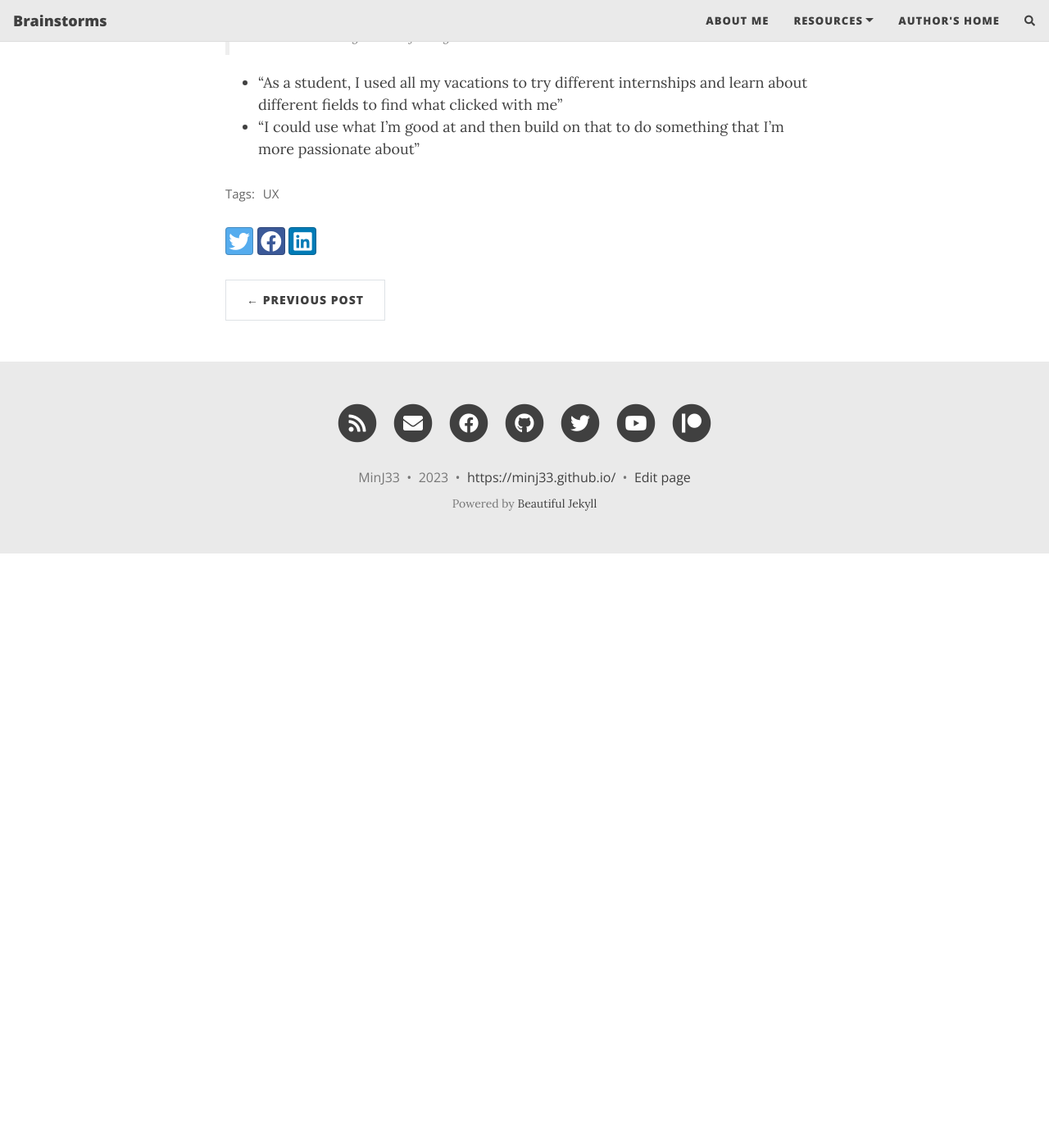
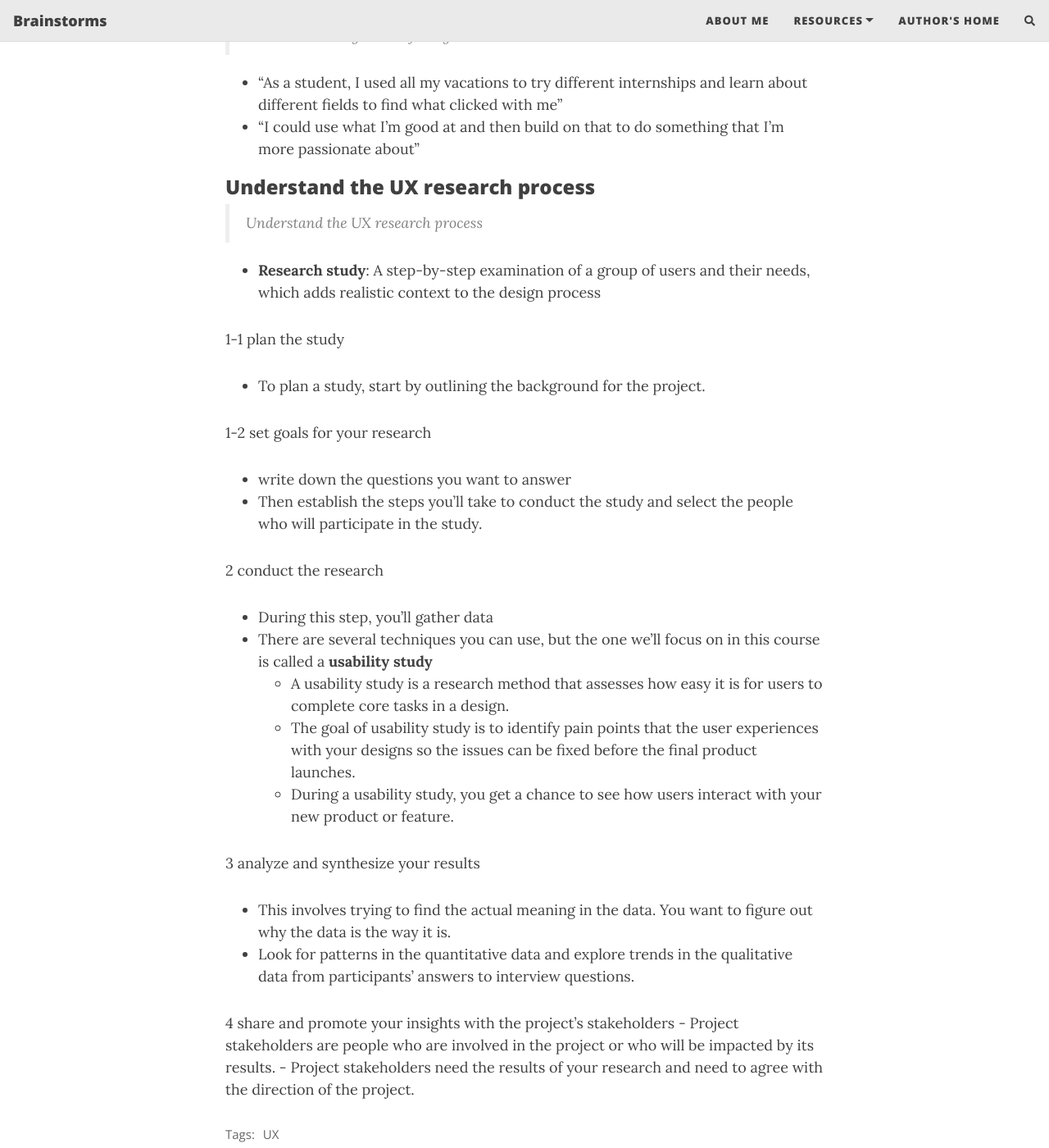
Before and after one commit to MinJ33/MinJ33.github.io, a Jekyll site: the page built from _posts/2023-04-07-UX-Module1-1.md, in a window 1280 px wide and 1400 px high, scrolled down 994 px. Shown: the whole window at 82% size. Built offline with Jekyll 4.4.1, drawn with Linux system fonts in a browser that asks for light colours; nearby versions of some CDN libraries; comment, search, counter and statistics services are not loaded; before the commit the page ends 1669 px from its top, so only the background shows below that.

Commit message:
Understand the UX research process

```diff
--- a/_posts/2023-04-07-UX-Module1-1.md
+++ b/_posts/2023-04-07-UX-Module1-1.md
@@ -26,3 +26,31 @@ tags: [UX]
 
 - "As a student, I used all my vacations to try different internships and learn about different fields to find what clicked with me"
 - "I could use what I'm good at and then build on that to do something that I'm more passionate about"
+
+### Understand the UX research process
+
+> Understand the UX research process
+
+- **Research study**: A step-by-step examination of a group of users and their needs, which adds realistic context to the design process
+
+1-1 plan the study
+- To plan a study, start by outlining the background for the project.
+
+1-2 set goals for your research
+- write down the questions you want to answer
+- Then establish the steps you'll take to conduct the study and select the people who will participate in the study.
+
+2 conduct the research
+- During this step, you'll gather data
+- There are several techniques you can use, but the one we'll focus on in this course is called a **usability study**
+	- A usability study is a research method that assesses how easy it is for users to complete core tasks in a design.
+    - The goal of usability study is to identify pain points that the user experiences with your designs so the issues can be fixed before the final product launches.
+    - During a usability study, you get a chance to see how users interact with your new product or feature.
+
+3 analyze and synthesize your results
+- This involves trying to find the actual meaning in the data. You want to figure out why the data is the way it is.
+- Look for patterns in the quantitative data and explore trends in the qualitative data from participants' answers to interview questions.
+
+4 share and promote your insights with the project's stakeholders
+	- Project stakeholders are people who are involved in the project or who will be impacted by its results.
+    - Project stakeholders need the results of your research and need to agree with the direction of the project.
```
